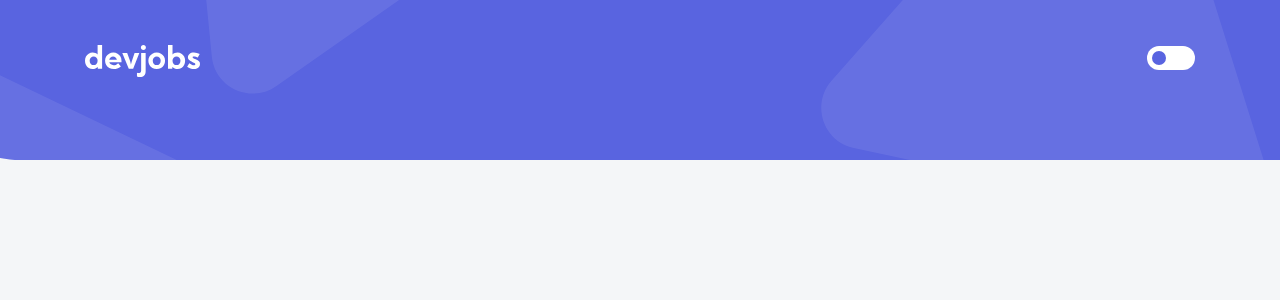
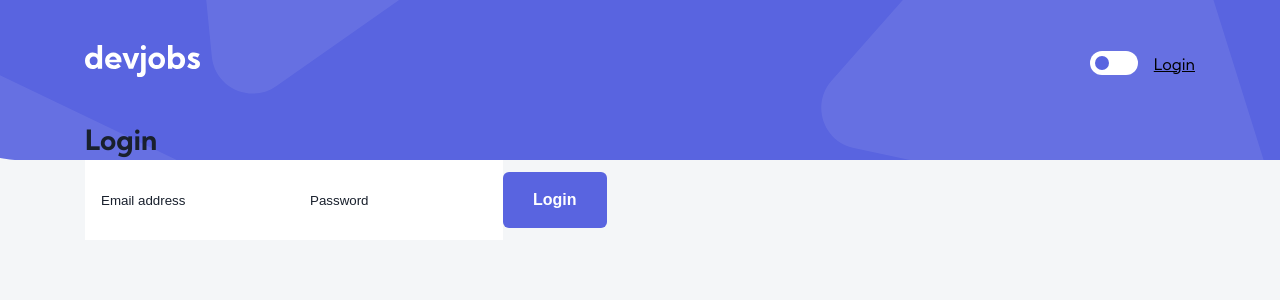
Before and after one commit to catalinpopusoi/wantsome-react-1, a React (Create React App) app: page /login in a window 1280 px wide. Before the commit this address had no page. Shown: the top 300 px of the page. Built offline with nearby package versions, Linux system fonts and the light colour scheme.

Commit message:
Login, private route examples

```diff
--- a/src/App.tsx
+++ b/src/App.tsx
@@ -1,20 +1,55 @@
-import { useState } from 'react';
-import { Route, Routes } from 'react-router-dom';
+import { createContext, useEffect, useState } from 'react';
+import { Navigate, Route, Routes } from 'react-router-dom';
 import { ThemeProvider } from 'styled-components';
 import Container from './layout/Container';
 import Header from './layout/Header';
-import { JobDetails, JobList } from './routes';
+import { JobDetails, JobList, Login, MyJobs } from './routes';
 import GlobalStyle from './utils/global-style';
+import { checkAuth } from './utils/http';
 import { whiteTheme, darkTheme } from './utils/theme';
+
+interface PrivateRouteProps {
+  children: React.ReactElement;
+}
+
+// const PrivateRoute = (props: PrivateRouteProps) => localStorage.getItem('token') ? props.children : <Navigate to="/login" />;
+const PrivateRoute = (props: PrivateRouteProps) => {
+  const [isLoading, setIsLoading] = useState(true);
+  const [isAuth, setIsAuth] = useState(false);
+
+  useEffect(() => {
+    checkAuth(localStorage.getItem('token'))
+      .then(() => setIsAuth(true))
+      .catch(() => setIsAuth(false))
+      .finally(() => setIsLoading(false));
+  }, []);
+
+  if (isLoading) return <p>Loading...</p>;
+
+  return isAuth ? props.children : <Navigate to="/login" />;
+};
+
+interface UserContextInfo {
+  username: string;
+  setUsername: any;
+}
+
+export const UserContext = createContext<UserContextInfo>({
+  username: '',
+  setUsername: () => {}
+});
 
 function App() {
   const [theme, setTheme] = useState(whiteTheme);
+  const [username, setUsername] = useState('');
+  const userContextValue = { username, setUsername };
 
   const onThemeToggleCheck = () => {
     setTheme(currentTheme => currentTheme.name === 'white' ? darkTheme : whiteTheme);
   };
 
   return (
+    <UserContext.Provider value={userContextValue}>
       <ThemeProvider theme={theme}>
         <GlobalStyle />
         <Header onToggleCheck={onThemeToggleCheck} isDarkModeActive={theme.name === 'dark'} />
@@ -22,9 +57,17 @@ function App() {
           <Routes>
             <Route path="/" element={<JobList />} />
             <Route path="/job/:jobId" element={<JobDetails />} />
+            <Route path="/login" element={<Login />} />
+            <Route path="/my-jobs" element={
+              <PrivateRoute>
+                <MyJobs />
+              </PrivateRoute>
+            } />
+            <Route path="**" element={<JobList />} />
           </Routes>
         </Container>
       </ThemeProvider>
+    </UserContext.Provider>
   );
 }
 
--- a/src/layout/Header.tsx
+++ b/src/layout/Header.tsx
@@ -1,4 +1,7 @@
+import { useContext } from "react";
+import { Link, useNavigate } from "react-router-dom";
 import styled, { css } from "styled-components";
+import { UserContext } from "../App";
 import { Toggle } from "../components";
 import Container from "./Container";
 
@@ -24,12 +27,45 @@ ${props => {
     `;
 }}`;
 
+const StyledHeaderActions = styled.div`
+    display: flex;
+    align-items: center;
+    gap: 16px;
+
+    a {
+        color: black;
+    }
+`;
+
 export default function Header({ onToggleCheck, isDarkModeActive }: HeaderProps) {
+    const { setUsername } = useContext(UserContext);
+    const navigate = useNavigate();
+
+    const logout = () => {
+        localStorage.removeItem('token');
+        setUsername('');
+        navigate('/');
+    }
+
     return (
         <StyledHeader>
             <Container>
-                <img src="/assets/desktop/logo.svg" alt="Logo" />
-                <Toggle id="theme-toggle" handleCheck={onToggleCheck} checked={isDarkModeActive} />
+                <Link to="/">
+                    <img src="/assets/desktop/logo.svg" alt="Logo" />
+                </Link>
+                <StyledHeaderActions>
+                    <Toggle id="theme-toggle" handleCheck={onToggleCheck} checked={isDarkModeActive} />
+                    {
+                        localStorage.getItem('token')
+                            ? (
+                                <>
+                                    <Link to="/my-jobs">My jobs</Link>
+                                    <button onClick={logout}>Logout</button>
+                                </>
+                            )
+                            : <Link to="/login">Login</Link>
+                    }
+                </StyledHeaderActions>
             </Container>
         </StyledHeader>
     )
--- a/src/routes/JobDetails.tsx
+++ b/src/routes/JobDetails.tsx
@@ -81,7 +81,7 @@ export default function JobDetails() {
 
     useEffect(() => {
         getJobById(+jobId).then(job => setJob(job));
-    }, []);
+    }, [jobId]);
 
     if (!job) return null;
 
--- /dev/null
+++ b/src/routes/Login.tsx
@@ -0,0 +1,46 @@
+import { FormEvent, useContext, useState } from "react";
+import { useNavigate } from "react-router-dom";
+import styled from "styled-components";
+import { UserContext } from "../App";
+import { Button, Input } from "../components";
+import { authenticate } from "../utils/http";
+import { UserInfo } from "../utils/models";
+
+const StyledLogin = styled.form`
+
+`;
+
+export default function Login(props: any) {
+    const { setUsername } = useContext(UserContext);
+    const [userInfo, setUserInfo] = useState<UserInfo>({ email: '', password: '' });
+    const navigate = useNavigate();
+    const login = (e: FormEvent) => {
+        e.preventDefault();
+        authenticate(userInfo).then(data => {
+            localStorage.setItem('token', data.token);
+            setUsername(userInfo.email);
+            navigate('../my-jobs');
+        });
+    }
+
+    return (
+        <>
+            <h1>Login</h1>
+            <StyledLogin onSubmit={login}>
+                <Input
+                    type="text"
+                    placeholder="Email address"
+                    onChange={(e) => setUserInfo(currentInfo => ({...currentInfo, email: e.target.value}))}
+                    value={userInfo.email}
+                />
+                <Input
+                    type="password"
+                    placeholder="Password"
+                    onChange={(e) => setUserInfo(currentInfo => ({...currentInfo, password: e.target.value}))}
+                    value={userInfo.password}
+                />
+                <Button>Login</Button>
+            </StyledLogin>
+        </>
+    )
+}
--- /dev/null
+++ b/src/routes/MyJobs.tsx
@@ -0,0 +1,13 @@
+import { useContext } from "react"
+import { UserContext } from "../App";
+
+export default function MyJobs() {
+    const { username } = useContext(UserContext);
+
+    return (
+        <>
+            <h1>Hello, {username}</h1>
+            <h2>Here are your jobs</h2>
+        </>
+    )
+}
--- a/src/routes/index.ts
+++ b/src/routes/index.ts
@@ -1,7 +1,11 @@
 import JobDetails from './JobDetails';
 import JobList from './JobList';
+import MyJobs from './MyJobs';
+import Login from './Login';
 
 export {
     JobDetails,
-    JobList
+    JobList,
+    MyJobs,
+    Login
 };
--- a/src/utils/http.ts
+++ b/src/utils/http.ts
@@ -1,5 +1,5 @@
 import axios from "axios";
-import { Job } from "./models";
+import { Job, UserInfo } from "./models";
 
 export function getJobs(): Promise<Job[]> {
     return axios.get<Job[]>('/data.json').then(response => response.data);
@@ -10,3 +10,11 @@ export function getJobById(jobId: number): Promise<Job | null> {
         return response.data.find(job => job.id === jobId) ?? null;
     });
 }
+
+export function authenticate(userInfo: UserInfo) {
+    return axios.post<{token: string}>('http://localhost:8080/api/login', userInfo).then(response => response.data);
+}
+
+export function checkAuth(token: string | null) {
+    return axios.post('http://localhost:8080/api/verify', { token });
+}
--- a/src/utils/models.ts
+++ b/src/utils/models.ts
@@ -25,3 +25,8 @@ export interface Filters {
     location: string[];
     fullTimeOnly: boolean;
 }
+
+export interface UserInfo {
+    email: string;
+    password: string;
+}
```
Lines whose indentation alone changed are shown as unchanged.
